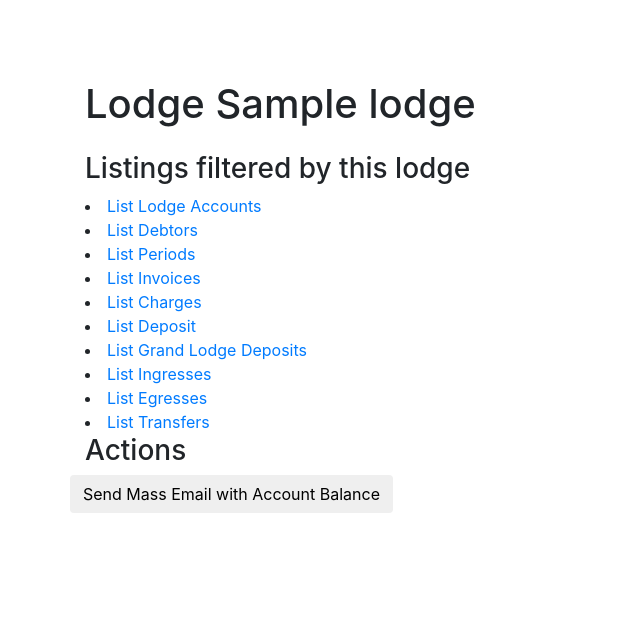
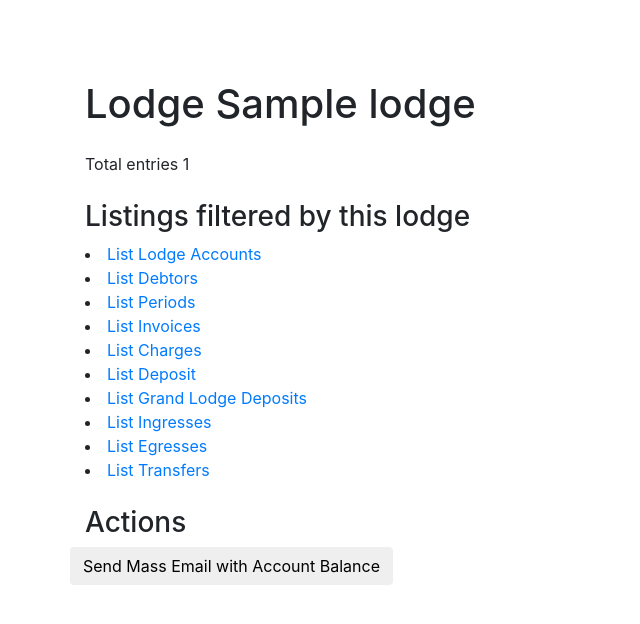
Before and after one commit to smartman1234/book-keeping-management-system, a Django app: template hijos/templates/users/lodge_detail.html in a window 1280 px wide. Shown: the top 624 px of the page, without its empty margins (0-640 px from the left). Run offline with Django 3.2, Linux system fonts and the light colour scheme; the template is opened without the code that fills it: most values are stand-ins (such as "Sample title", 1, 10 or a date in 2020); some libraries are stand-ins or nearby versions.

Commit message:
Added entry counts on some views

```diff
--- a/hijos/templates/users/affiliation_list.html
+++ b/hijos/templates/users/affiliation_list.html
@@ -22,5 +22,10 @@
       {% endfor %}
     </ul>
   </div>
+  <div class="row">
+    <div class="col">
+      {% trans "Total entries" %} {{ affiliations.count }}
+    </div>
+  </div>
 </div>
 {% endblock %}
--- a/hijos/templates/users/lodge_detail.html
+++ b/hijos/templates/users/lodge_detail.html
@@ -25,6 +25,12 @@
     </ul>
   </div>
 </div>
+<div class="row">
+  <div class="col">
+    {% trans "Total entries" %} {{ lodge.affiliations.count }}
+  </div>
+</div>
+<br>
 <div class="row">
   <div class="col"><h3>{% trans "Listings filtered by this lodge" %}</h1></div>
 </div>
@@ -82,6 +88,7 @@
     </li>
   </div>
 </div>
+<br>
 <div class="row">
   <div class="col"><h3>{% trans "Actions" %}</h1></div>
 </div>
--- a/hijos/templates/users/user_list.html
+++ b/hijos/templates/users/user_list.html
@@ -13,5 +13,10 @@
       </a>
     {% endfor %}
   </div>
+  <div class="row">
+    <div class="col">
+      {% trans "Total entries" %} {{ user_list.count }}
+    </div>
+  </div>
 </div>
 {% endblock content %}
```
